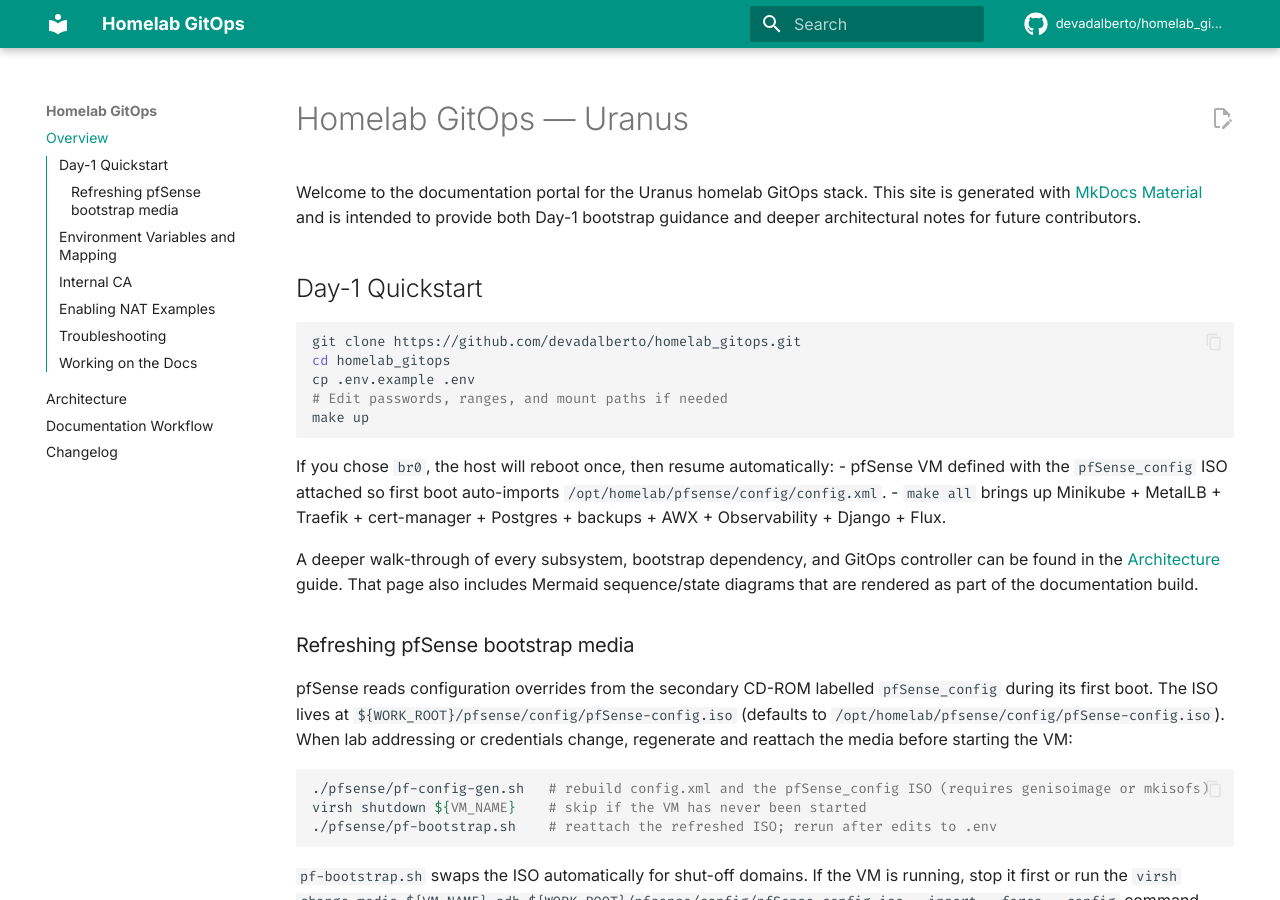
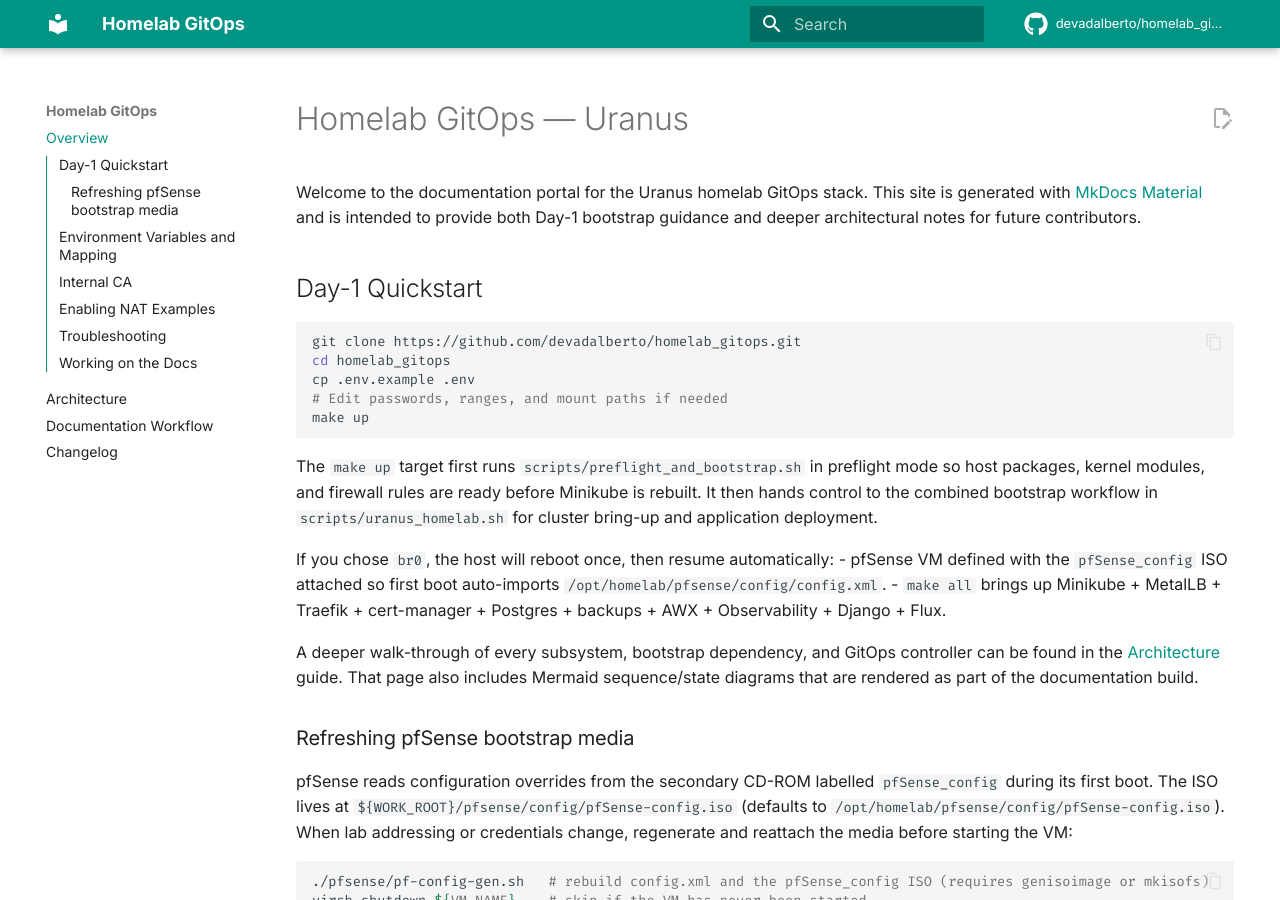
Before and after one commit to devadalberto/homelab_gitops, an MkDocs documentation site: the page built from docs/index.md, in a window 1280 px wide and 900 px high. Built offline with MkDocs 1.6.1 and Material for MkDocs 9.7.7, drawn with Linux system fonts in a browser that asks for light colours; comment, search, counter and statistics services are not loaded.

Commit message:
Run preflight before Uranus bootstrap

````diff
--- a/docs/index.md
+++ b/docs/index.md
@@ -11,6 +11,8 @@
 # Edit passwords, ranges, and mount paths if needed
 make up
 ```
+
+The `make up` target first runs `scripts/preflight_and_bootstrap.sh` in preflight mode so host packages, kernel modules, and firewall rules are ready before Minikube is rebuilt. It then hands control to the combined bootstrap workflow in `scripts/uranus_homelab.sh` for cluster bring-up and application deployment.
 
 If you chose `br0`, the host will reboot once, then resume automatically:
 - pfSense VM defined with the `pfSense_config` ISO attached so first boot auto-imports `/opt/homelab/pfsense/config/config.xml`.
````
Also changed, not shown: 2 other files.
